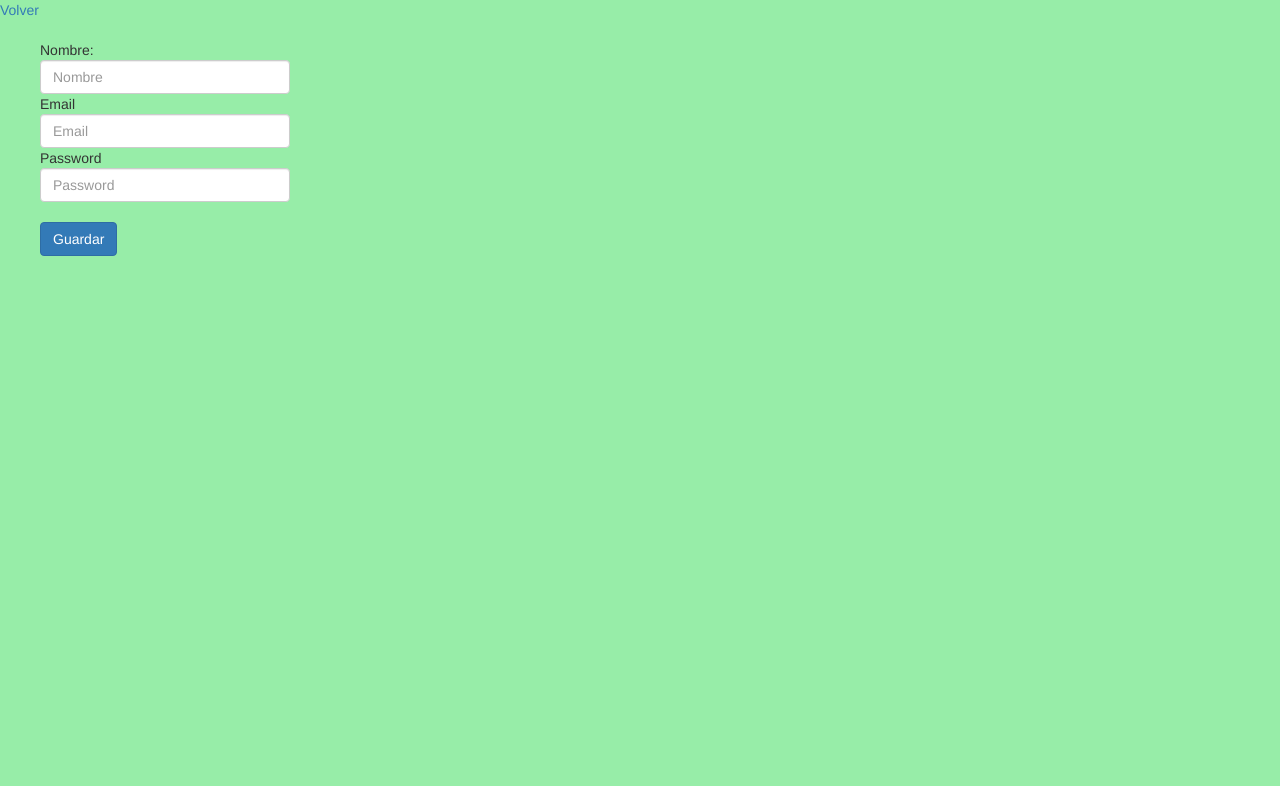
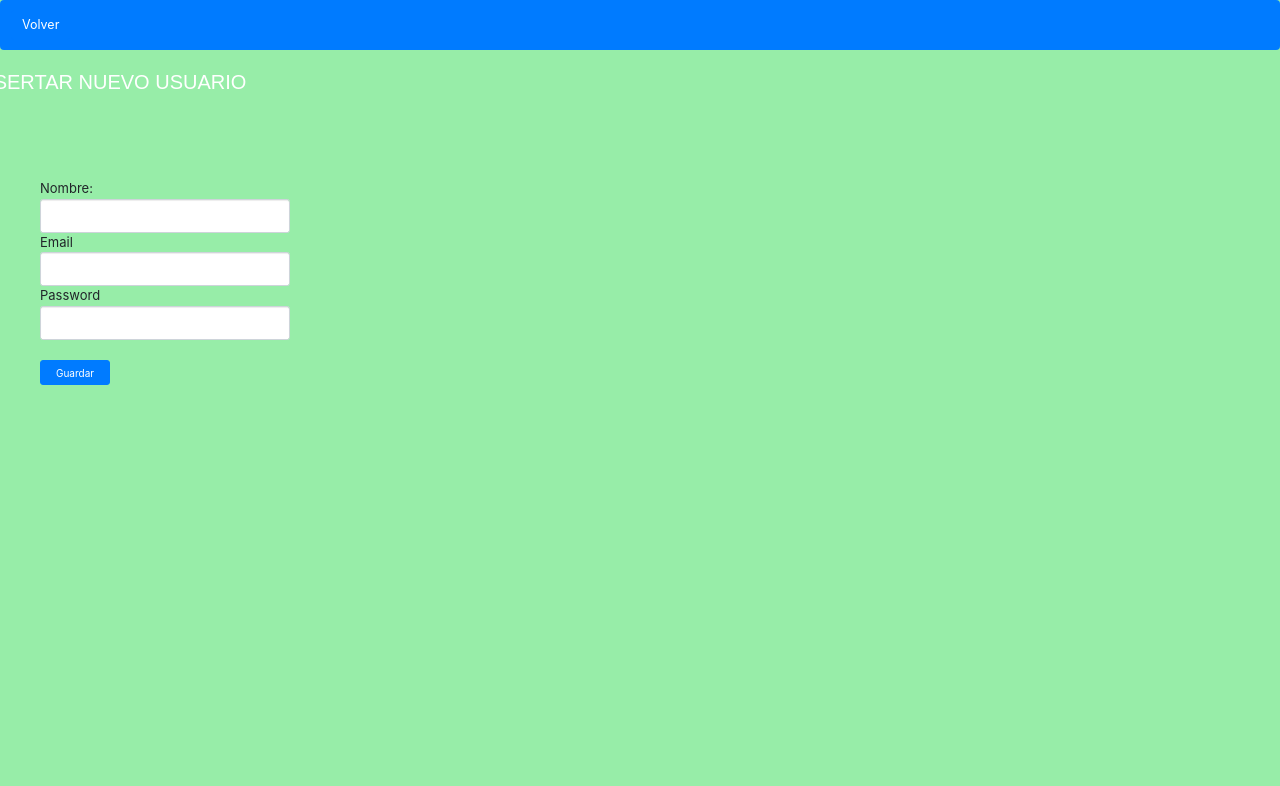
Before and after one commit to marianettienzo/enzo, a PHP site: page /Sesion/formulario.php in a window 1280 px wide. Shown: the top 786 px of the page. Run offline with PHP 8.4, Linux system fonts and the light colour scheme.

Commit message:
Archivos Actualizados

```diff
--- a/conexion.php
+++ b/conexion.php
@@ -1,8 +1,8 @@
 <?php
 
-$db_connection = mysqli_connect("localhost", "enzo", "enzo", "enzo");
+$db_connection = mysqli_connect("localhost", "root", "", "formulario");
 
-$mysqli = new mysqli("localhost", "enzo", "enzo", "enzo");
+$mysqli = new mysqli("localhost", "root", "", "formulario");
 
 
 ?>
--- a/config.php
+++ b/config.php
@@ -1,5 +1,5 @@
 <?php
 
 return [
-    'mysql' => new mysqli("localhost", "enzo", "enzo", "enzo")
+    'mysql' => new mysqli("localhost", "root", "", "formulario")
 ];
--- a/formulario.php
+++ b/formulario.php
@@ -4,19 +4,25 @@
 <link rel="stylesheet" href="https://maxcdn.bootstrapcdn.com/bootstrap/3.3.7/css/bootstrap.min.css">
   <script src="https://ajax.googleapis.com/ajax/libs/jquery/3.3.1/jquery.min.js"></script>
   <script src="https://maxcdn.bootstrapcdn.com/bootstrap/3.3.7/js/bootstrap.min.js"></script>
+  <link rel="stylesheet" href="https://maxcdn.bootstrapcdn.com/bootstrap/3.3.7/css/bootstrap.min.css">
+  <script src="https://maxcdn.bootstrapcdn.com/bootstrap/3.3.7/js/bootstrap.min.js"></script>
+  <link rel="stylesheet" href="https://maxcdn.bootstrapcdn.com/bootstrap/4.0.0/css/bootstrap.min.css" integrity="sha384-Gn5384xqQ1aoWXA+058RXPxPg6fy4IWvTNh0E263XmFcJlSAwiGgFAW/dAiS6JXm" crossorigin="anonymous">
+  <link rel="stylesheet"  href="style.css" type="text/css">
 <meta charser="utf-8">
-<link rel="stylesheet" href="estilo/style.css" type="text/css">
 </head>
 <body id="body">
-<a href="index.php">Volver</a>
-<h1>  </h1>
+<nav class="navbar navbar-dark bg-primary">
+<a style="position: fixed;" class="btn btn-primary btn-lg"  href="index.php">Volver</a>
+</nav>
+
+<h1 id="h2"> Insertar nuevo usuario </h1>
 <form action="registro.php" method="POST">
 <ul id="formulario">
-<li> Nombre: <input type="text" name="nombre" required class="form-control" style="width : 250px; heigth : 0.5px"   placeholder="Nombre" </li>
-<li> Email <input type="email" name="email" required class="form-control" style="width : 250px; heigth : 0.5px"  placeholder="Email" </li>
-<li> Password  <input type="password" name="pass" required class="form-control" style="width : 250px; heigth : 0.5px"  placeholder="Password" </li>
+<li> Nombre: <input type="text" name="nombre" required class="form-control" style="width : 250px; heigth : 0.5px"  </li>
+<li> Email <input type="email" name="email" required class="form-control" style="width : 250px; heigth : 0.5px"   </li>
+<li> Password  <input type="password" name="pass" required class="form-control" style="width : 250px; heigth : 0.5px"  </li>
 
-<input id="boton" type="submit"  class="btn btn-primary" name="enviar" value="Guardar" </li>
+<input id="boton" type="submit" class="btn btn-primary btn-lg" name="enviar" value="Guardar" </li>
 
 </ul>
 </form>
--- a/registro.php
+++ b/registro.php
@@ -2,19 +2,16 @@
 include("modelos/usuario.php");
 $config = include('config.php');
 $usuarioDB = new Usuario($config['mysql']);
-
 $data = [
   'nombre' => $_POST['nombre'],
   'email' => $_POST['email'],
   'pass' => $_POST['pass']
 ];
-
 $resultado = $usuarioDB->save($data);
-
 if ($resultado === false) {
   echo "Actualizacion fallida";
 }else{
   header("Location: tabla.php");
 }
-
 ?>
+?>
--- a/style.css
+++ b/style.css
@@ -1,7 +1,17 @@
 body {
+    background-color: rgb(145, 144, 134);
+    font-size: 13px;
+}
 
-    background-color: rgb(242, 238, 184);
+#body {
+    background-color: rgb(145, 144, 134);
+    font-size: 13px;
 
+}
+#formulario {
+    float: left;
+    position: relative;
+    top: 80px;
 }
 
 #formu li
@@ -11,10 +21,37 @@ body {
     width: 200px;
 }
 
+h1 {
+    font-family: "Avant Garde", Avantgarde, "Century Gothic", CenturyGothic, "AppleGothic", sans-serif;
+    position: relative;
+    right: 580px;
+  font-size: 20px;
+  color: white;
+  text-align: center;
+  text-transform: uppercase;
+  text-rendering: optimizeLegibility;
+}
+
+#h2 {
+    font-family: "Avant Garde", Avantgarde, "Century Gothic", CenturyGothic, "AppleGothic", sans-serif;
+    position: relative;
+    right: 530px;
+  font-size: 20px;
+  text-align: center;
+  text-transform: uppercase;
+  text-rendering: optimizeLegibility;
+}
+
+td {
+    font-size:14px;
+}
+
 #boton {
  position: relative;
  top: 20px;
-
+ font-size: 10px;
+ width:70px;
+ height:25px;
 }
 
 #boton2 {
@@ -31,7 +68,6 @@ body {
 
 }
 
-#table {
-
-    right: 20px;
+.table {
+    float: center;
 }
```
Also changed, not shown: eliminar.php (+14 -15 lines), index.php (+8 -4 lines), modelos/usuario.php (+9 -2 lines), modificar.php (+5 -10 lines), tabla.php (+11 -5 lines), 1 other file.
